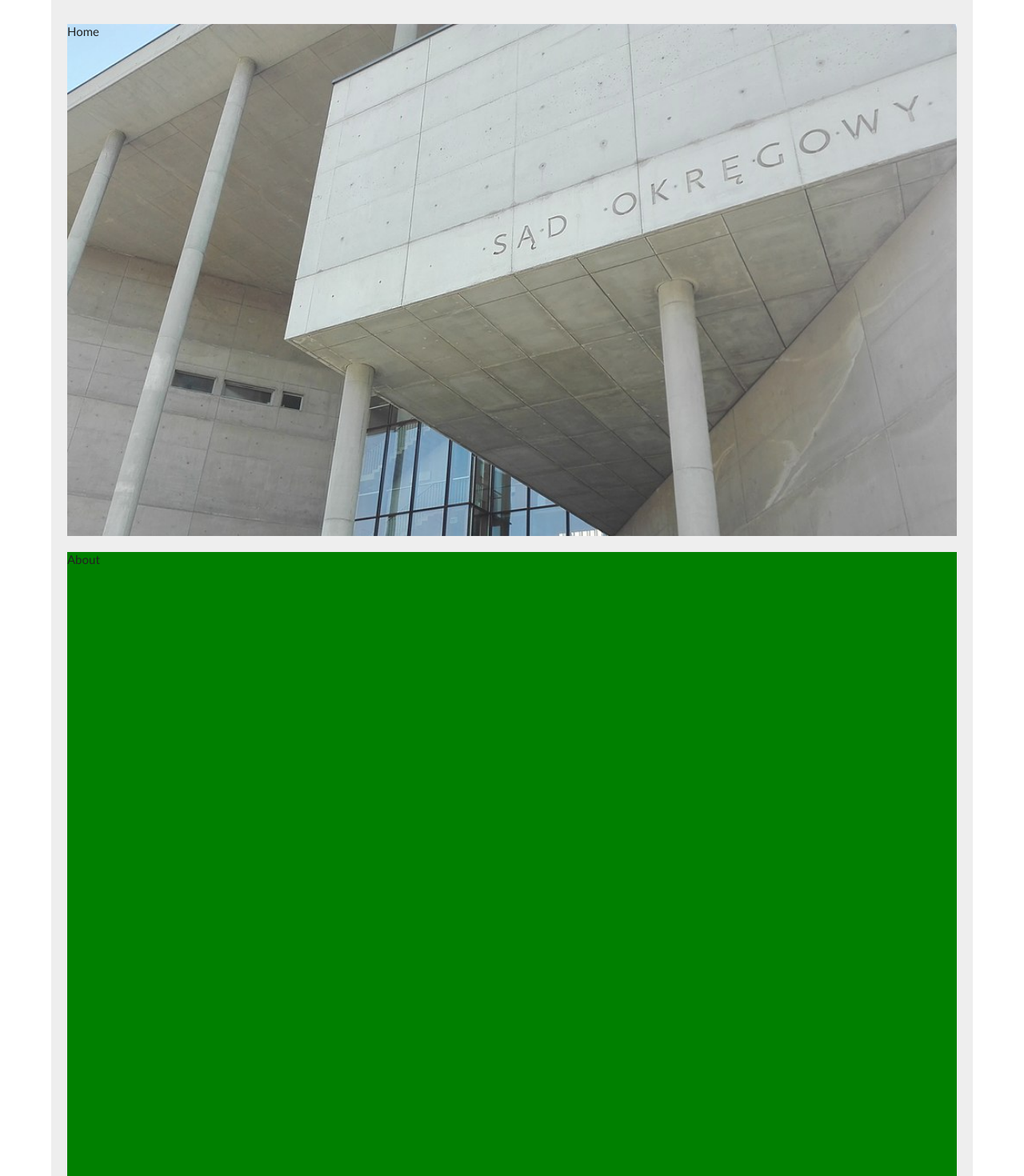
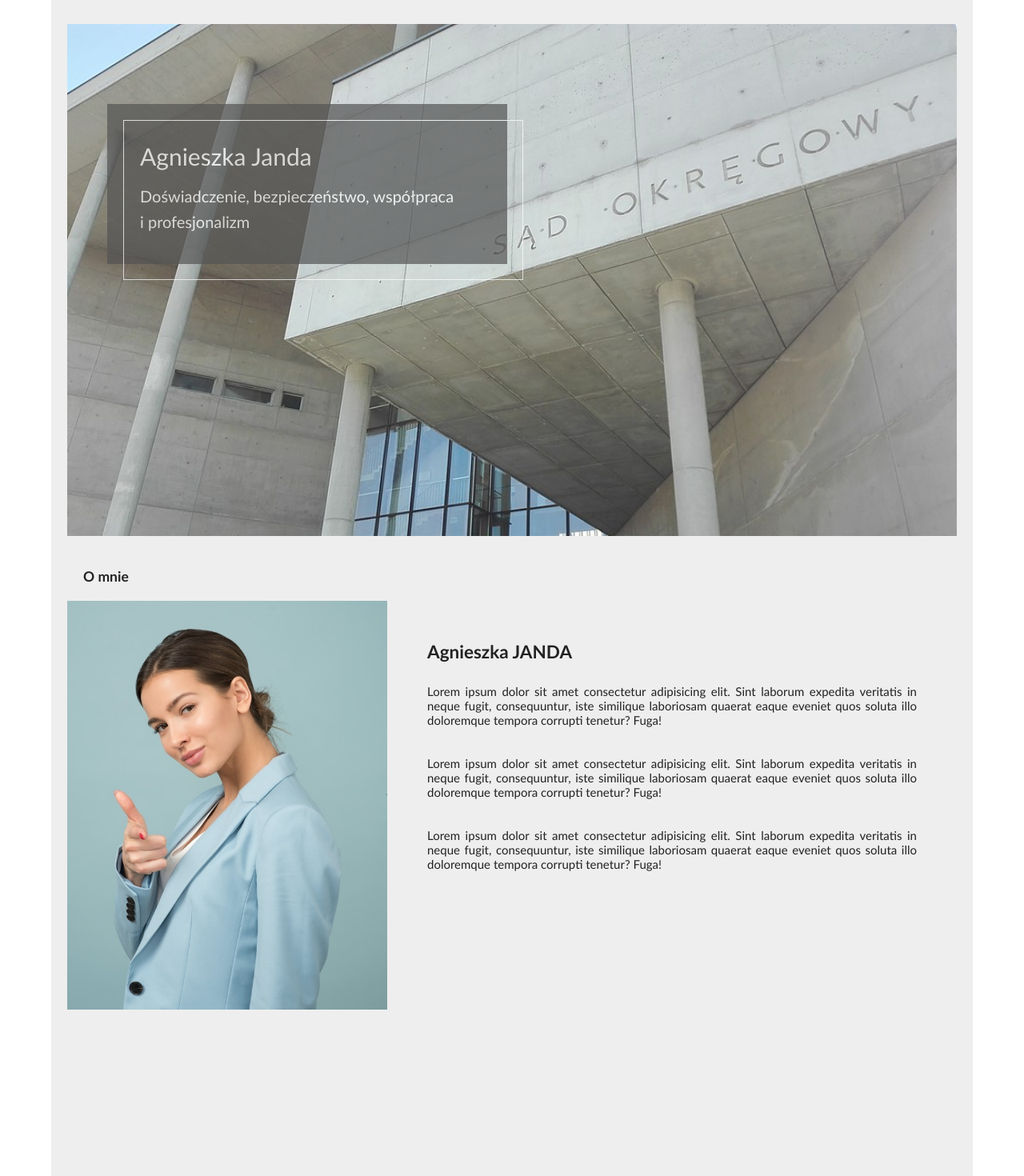
Before and after one commit to natalianowak1/janda, a React (Create React App) app: page / in a window 1280 px wide. Shown: the part 160-1630 px from the top of the page at 80% size. Built offline with nearby package versions, Linux system fonts and the light colour scheme.

Commit message:
create homebox and update about component

```diff
--- a/src/layouts/components/About/About.css
+++ b/src/layouts/components/About/About.css
@@ -1,4 +1,26 @@
-.about {
+#about{
   height: 100vh;
-  background-color: green;
 }
+
+.aboutBox{
+  display: flex;
+  justify-content: space-between;
+}
+
+#about h3{
+  padding: 20px 0 20px 20px;
+  display: block;
+}
+
+.aboutDesc{
+  flex-grow: 1;
+  margin: 50px;
+}
+
+#about img{
+  width: 400px;
+}
+
+.aboutDesc p{
+  text-align: justify;
+}
--- a/src/layouts/components/About/About.js
+++ b/src/layouts/components/About/About.js
@@ -1,10 +1,26 @@
 import React from "react";
 import "./About.css";
+import about from '../../../img/about.jpg';
 
 const About = () => {
   return (
     <div className="about" id="about">
-      About
+      <h3>O mnie</h3>
+            <div className='aboutBox'>
+                <div className='aboutPhoto'>
+                    <img alt='Agnieszka Janda' src={about}></img>
+                </div>
+                <div className='aboutDesc'>
+                    <h2>Agnieszka JANDA<br/> <br/></h2>
+                    <p>Lorem ipsum dolor sit amet consectetur adipisicing elit. Sint laborum expedita veritatis in neque fugit, consequuntur, iste similique laboriosam quaerat eaque eveniet quos soluta illo doloremque tempora corrupti tenetur? Fuga!</p>
+                    <br/>
+                    <br/>
+                    <p>Lorem ipsum dolor sit amet consectetur adipisicing elit. Sint laborum expedita veritatis in neque fugit, consequuntur, iste similique laboriosam quaerat eaque eveniet quos soluta illo doloremque tempora corrupti tenetur? Fuga!</p>
+                    <br/>
+                    <br/>
+                    <p>Lorem ipsum dolor sit amet consectetur adipisicing elit. Sint laborum expedita veritatis in neque fugit, consequuntur, iste similique laboriosam quaerat eaque eveniet quos soluta illo doloremque tempora corrupti tenetur? Fuga!</p>
+                </div>
+            </div>
     </div>
   );
 };
--- a/src/layouts/components/Home/Home.css
+++ b/src/layouts/components/Home/Home.css
@@ -6,3 +6,35 @@
   background-position: top;
   position: relative;
 }
+
+.homeBox{
+  background-color: #545454;
+  height: 200px;
+  width: 500px;
+  line-height: 1.6;
+  padding: 20px;
+  position: absolute;
+  top:100px;
+  left: 50px;
+  opacity: 0.7;
+}
+.homeBoxIn{
+  border: 1px solid white;
+  z-index: 2;
+  height: 200px;
+  width: 500px;
+}
+.homeTitle{
+  font-size: 30px;
+  padding-top: 20px;
+}
+.homeText{
+  font-size: 20px;
+  padding-top: 10px;
+}
+
+.homeText, .homeTitle{
+  color: white;
+  padding-left: 20px;
+
+}
--- a/src/layouts/components/Home/Home.js
+++ b/src/layouts/components/Home/Home.js
@@ -3,7 +3,16 @@
 
 const Home = () => {
     return(
-        <div className="home" id="home">Home</div>
+        <div className="home" id="home">
+            <div className="photo">
+                <div className="homeBox">
+                    <div className="homeBoxIn">
+                        <div className="homeTitle">Agnieszka Janda</div>
+                        <div className="homeText">Doświadczenie, bezpieczeństwo, współpraca <br></br>i profesjonalizm</div>
+                    </div>
+                </div>
+           </div>
+        </div>
     );
 };
 
```
Also changed, not shown: src/img/about.jpg (renamed from src/img/ja.jpg).
